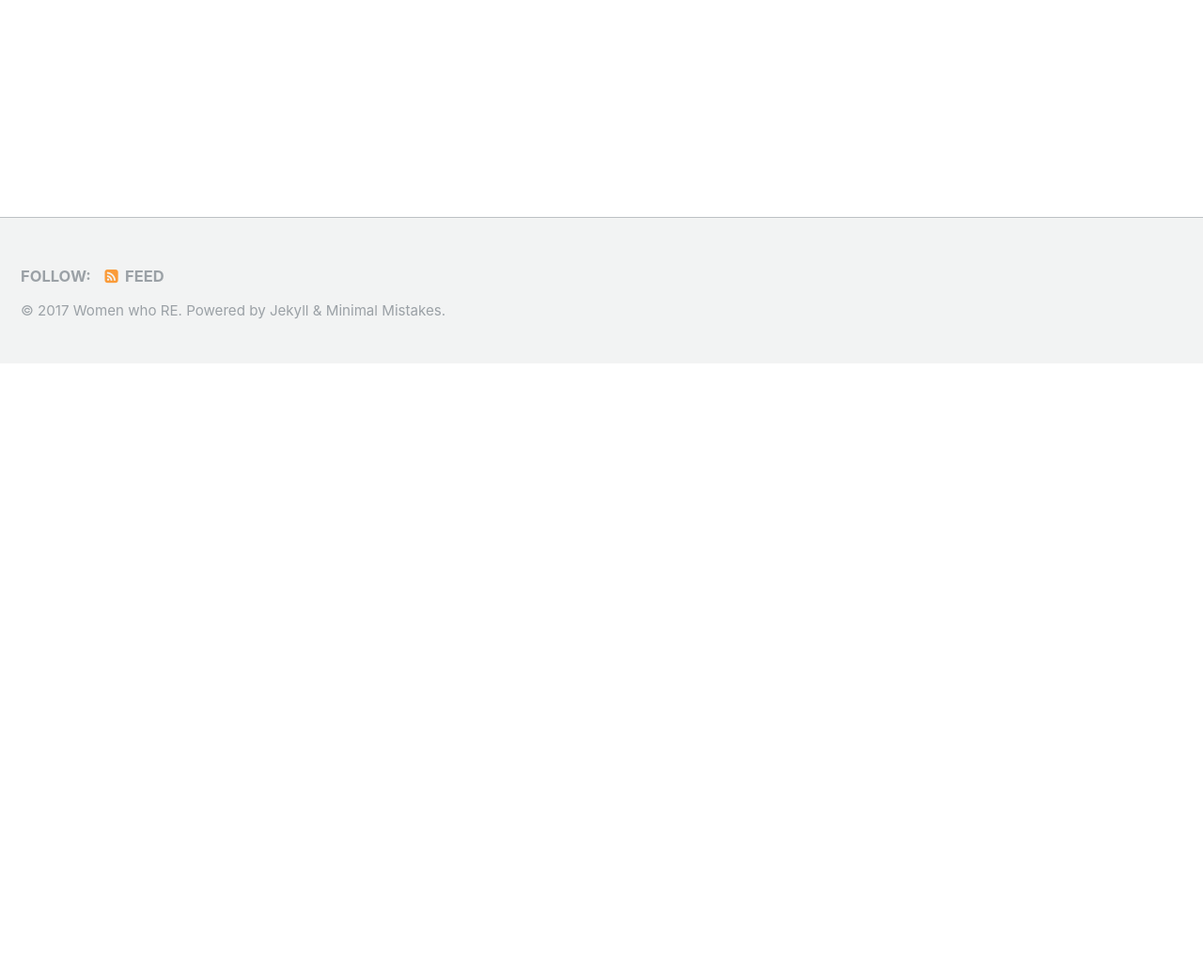
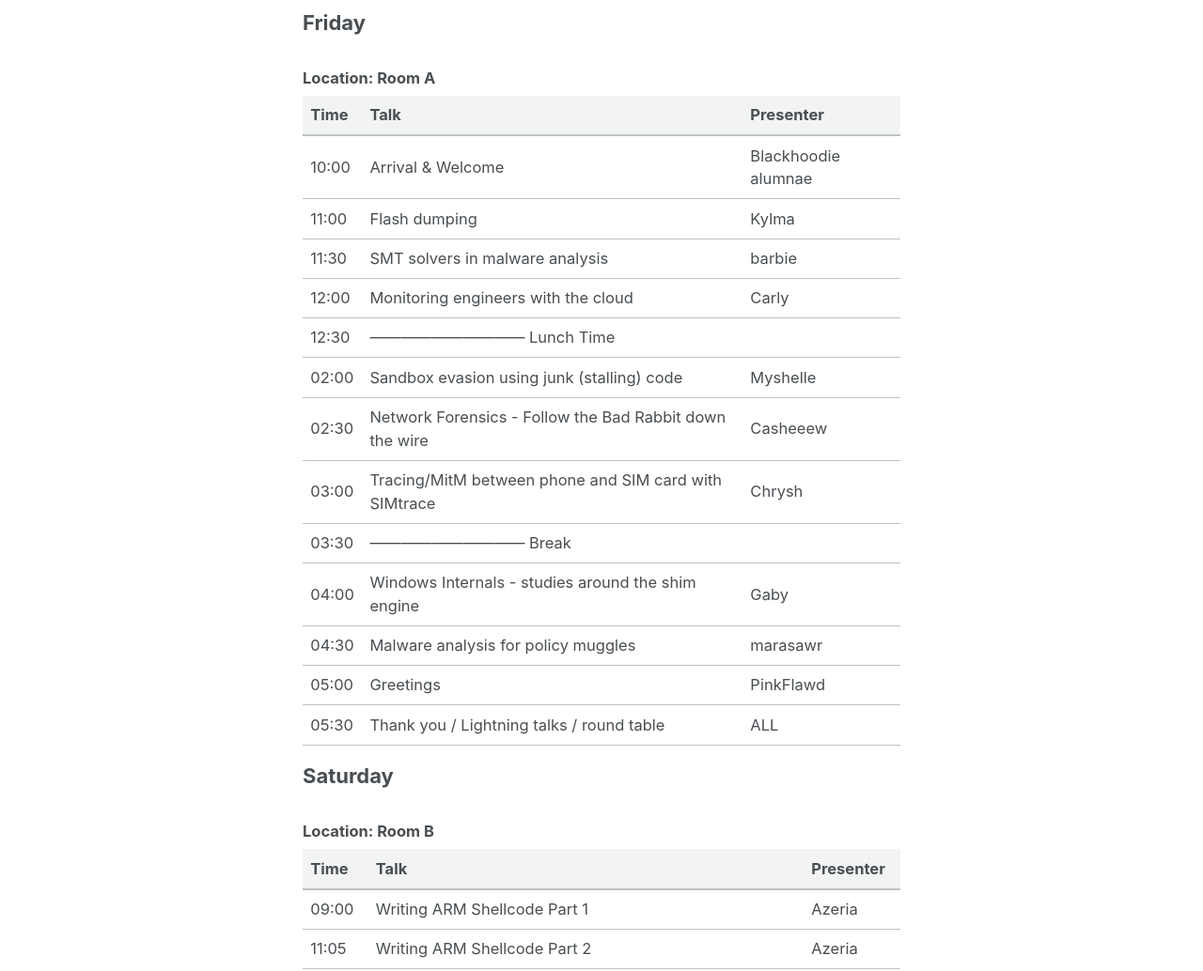
Before and after one commit to blackhoodieRE/blackhoodiere.github.io, a Jekyll site: the page built from _pages/schedule.md, in a window 1280 px wide and 1400 px high, scrolled down 647 px. Shown: the part 366-1400 px from the top of the window at 94% size. Built offline with Jekyll 4.4.1, drawn with Linux system fonts in a browser that asks for light colours; some of the changed text lies outside the part shown.

Commit message:
updating Schedule

```diff
--- a/_pages/schedule.md
+++ b/_pages/schedule.md
@@ -11,3 +11,48 @@ Blackhoodie #3 will be held at the offices of CIRCL, the Computer Incident Respo
 
 
 <iframe src="https://www.google.com/maps/embed?pb=!1m18!1m12!1m3!1d2585.6327266227563!2d6.133127215700949!3d49.604675079367645!2m3!1f0!2f0!3f0!3m2!1i1024!2i768!4f13.1!3m3!1m2!1s0x479548ce12418fa9%3A0xbb87d355ca4f5108!2s16+Boulevard+d&#39;Avranches%2C+1160+Luxembourg!5e0!3m2!1sen!2sus!4v1508710346445" width="600" height="450" frameborder="0" style="border:0" allowfullscreen></iframe>
+
+
+**Friday**
+
+##### Location: Room A
+
+| Time | Talk | Presenter |
+| :--- | :--- | :--- |
+|10:00| Arrival & Welcome | Blackhoodie alumnae |
+|11:00| Flash dumping | Kylma |
+|11:30| SMT solvers in malware analysis | barbie |
+|12:00| Monitoring engineers with the cloud | Carly |
+|12:30| ------------------------------  Lunch Time
+|02:00| Sandbox evasion using junk (stalling) code | Myshelle |
+|02:30| Network Forensics - Follow the Bad Rabbit down the wire | Casheeew |
+|03:00| Tracing/MitM between phone and SIM card with SIMtrace | Chrysh |
+|03:30| ------------------------------  Break
+|04:00| Windows Internals - studies around the shim engine | Gaby |
+|04:30| Malware analysis for policy muggles | marasawr |
+|05:00| Greetings | PinkFlawd |
+|05:30| Thank you / Lightning talks / round table | ALL |
+
+**Saturday**
+
+##### Location: Room B
+
+| Time | Talk | Presenter |
+| :--- | :--- | :--- |
+|09:00| Writing ARM Shellcode Part 1 | Azeria |
+|11:05| Writing ARM Shellcode Part 2 | Azeria |
+|13:00| ------------------------------  Lunch Time
+|14h30| Deobfuscation with Miasm using Symbolic Execution | Noutoff |
+
+**Sunday**
+
+##### Location: Room B
+
+| Time | Talk | Presenter |
+| :--- | :--- | :--- |
+|09:00| Tele-communication security | Priya |
+|11:05| Virtualization | Cbelle |
+|13:00| ------------------------------  Lunch Time
+|14h30| Intro into Windows Kernel | Gaby |
+
+---
```
